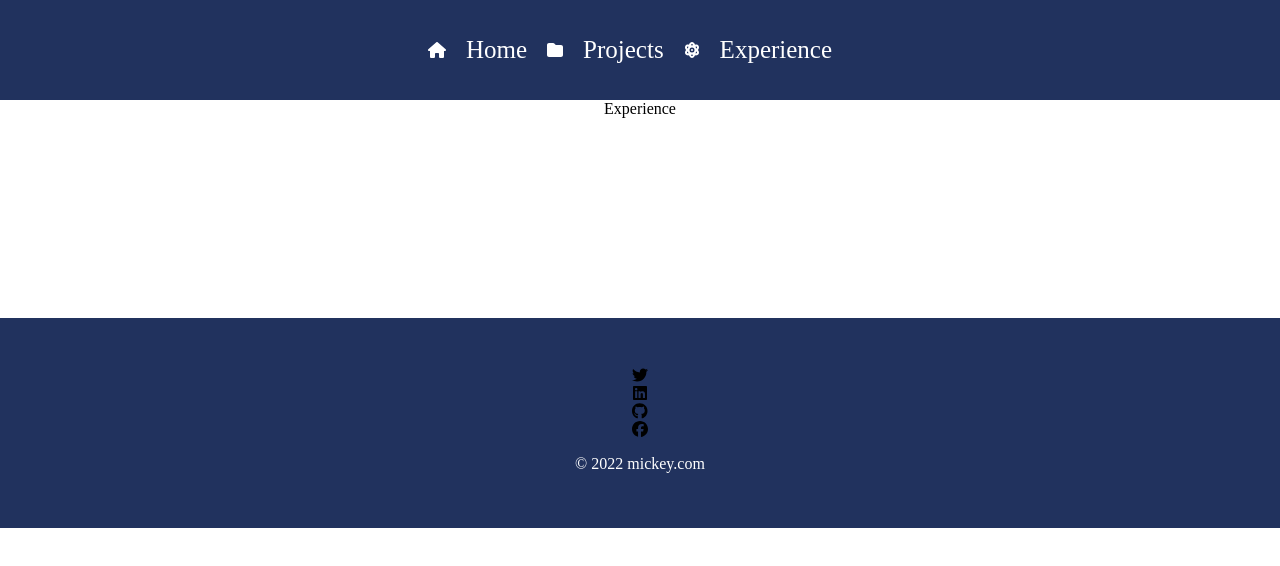
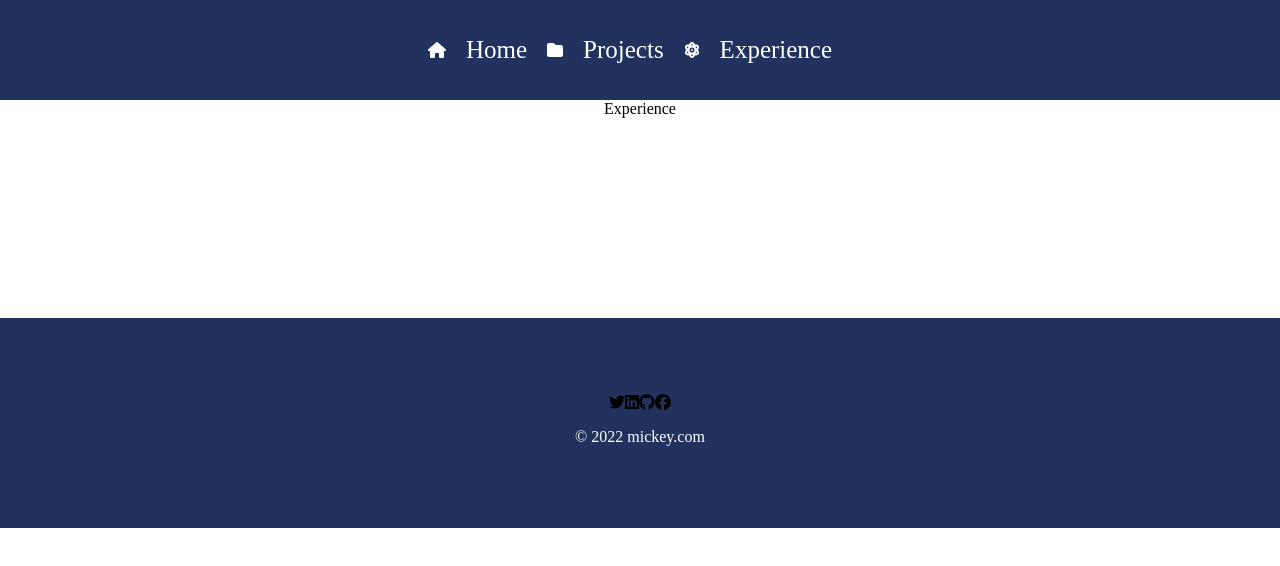
Before and after one commit to mickey-40/mickey-portfolio, a React (Create React App) app: page /experience in a window 1280 px wide. Shown: the top 566 px of the page. Built offline with nearby package versions, Linux system fonts and the light colour scheme.

Commit message:
adjusted icons in footer.js

```diff
--- a/src/components/Footer.js
+++ b/src/components/Footer.js
@@ -6,10 +6,10 @@ function Footer() {
   return (
     <div className='footer'>
       <div></div>
-      <div><FontAwesomeIcon icon={faTwitter} /></div>
-      <div><FontAwesomeIcon icon={faLinkedin} /></div>
-      <div><FontAwesomeIcon icon={faGithub} /></div>
-      <div><FontAwesomeIcon icon={faFacebook} /></div>
+      <div className='socalMedia'><FontAwesomeIcon icon={faTwitter} />
+      <FontAwesomeIcon icon={faLinkedin} />
+      <FontAwesomeIcon icon={faGithub} />
+      <FontAwesomeIcon icon={faFacebook} /></div>
       <p> &copy; 2022 mickey.com</p>
     </div>
   )
```
